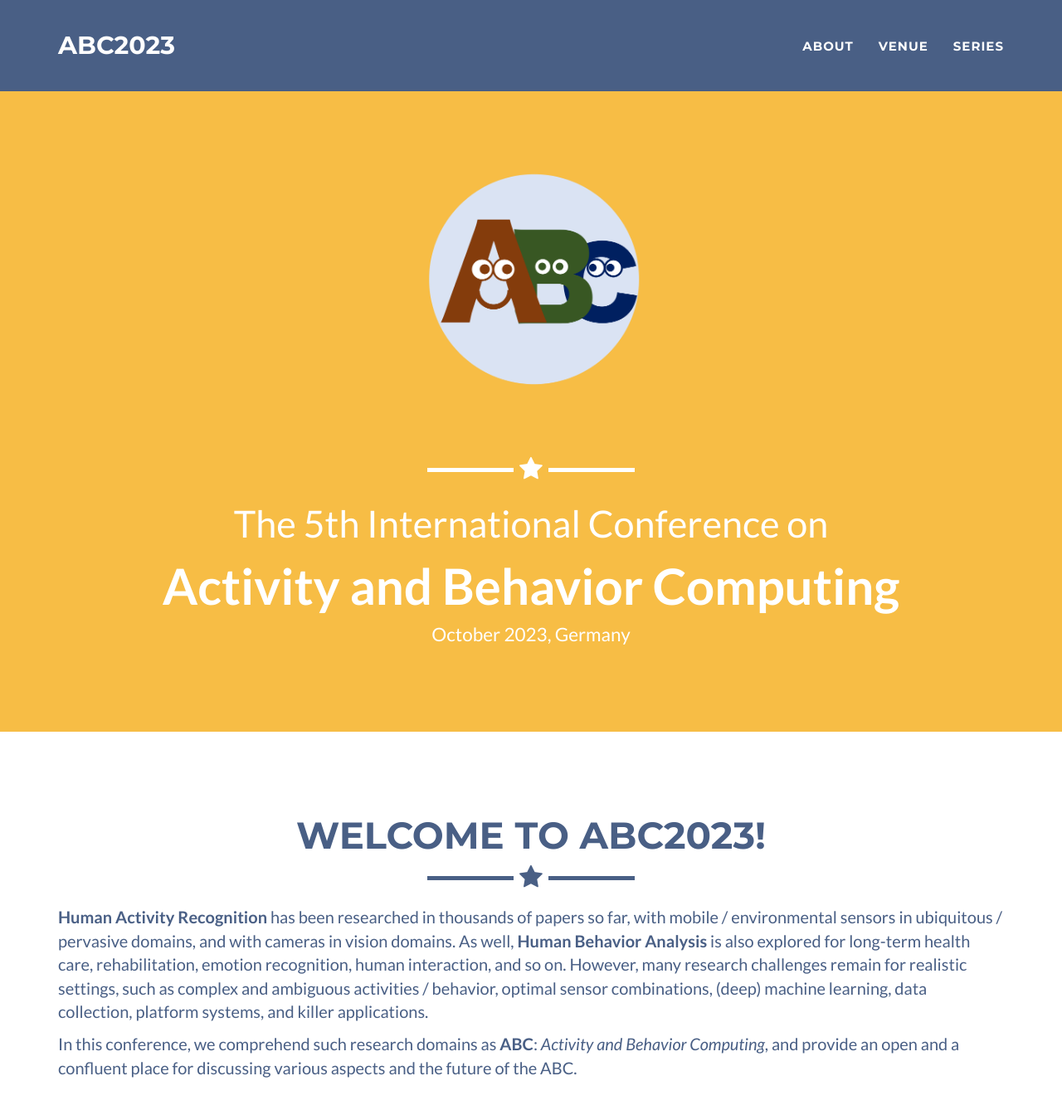
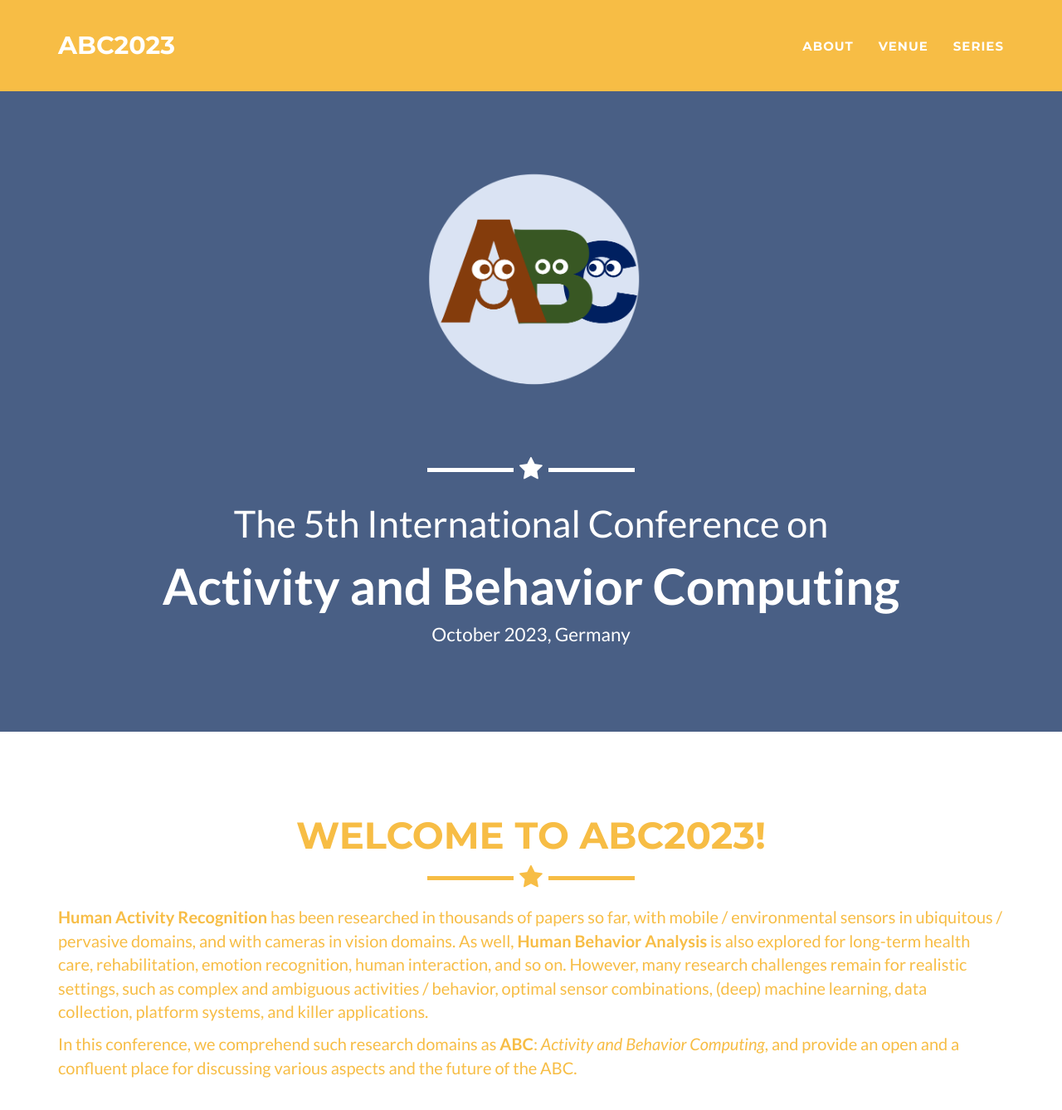
Before and after one commit to abc-research/abc-research.github.io, a Jekyll site: the page built from index.html, in a window 1280 px wide and 1400 px high. Shown: the top 1338 px of the window at 83% size. Built offline with Jekyll 4.4.1, drawn with Linux system fonts in a browser that asks for light colours.

Commit message:
Update _config.yml

```diff
--- a/_config.yml
+++ b/_config.yml
@@ -66,12 +66,12 @@ disqus_shortname: myshortname
 
 # Color settings (hex-codes without the leading hash-tag)
 color:
-  primary: F7BD45
-  primary-rgb: "247,189,69"
+  primary: 495F85
+  primary-rgb: "73,95,133"
 #  primary: ee6128, 444648
 #  primary-rgb: 238,97,40.    73,95,133
-  secondary: 495F85
-  secondary-dark: 495F85
+  secondary: F7BD45
+  secondary-dark: F7BD45
 
 
 # Footer settings
```
